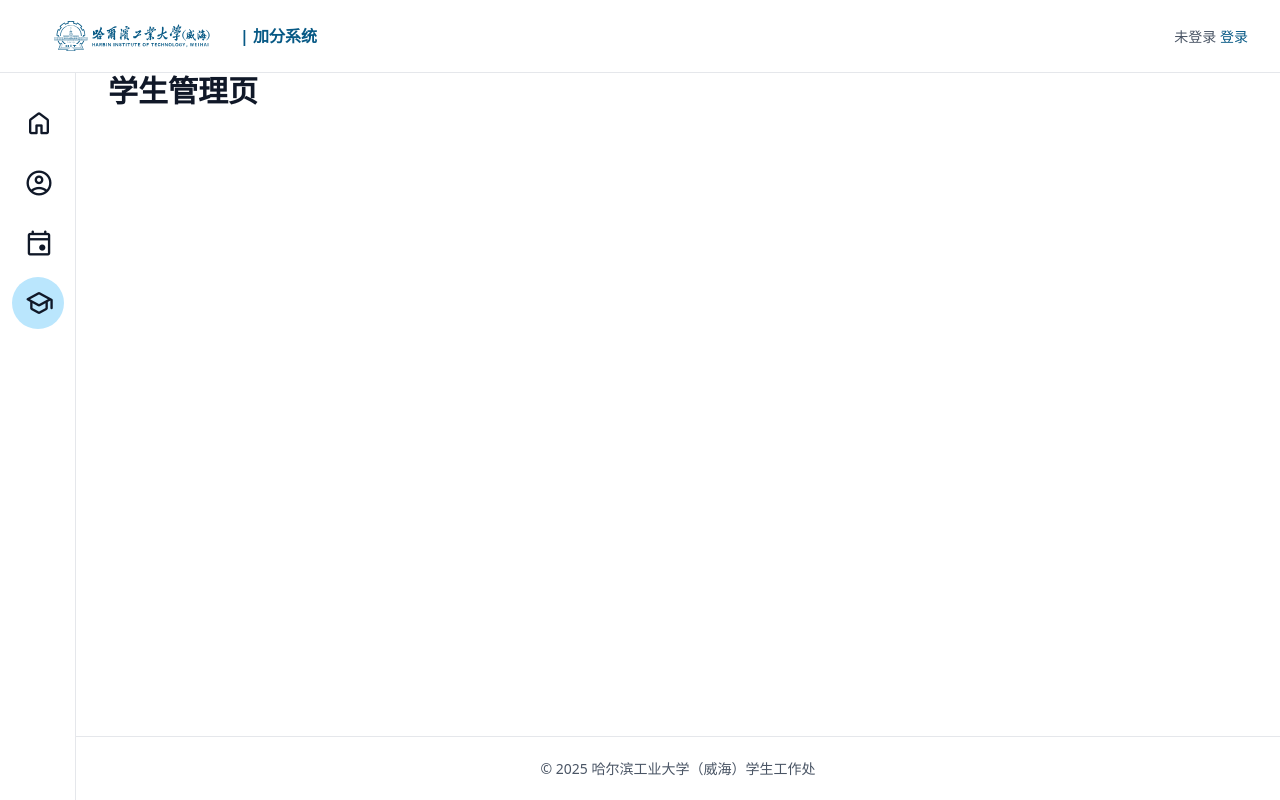
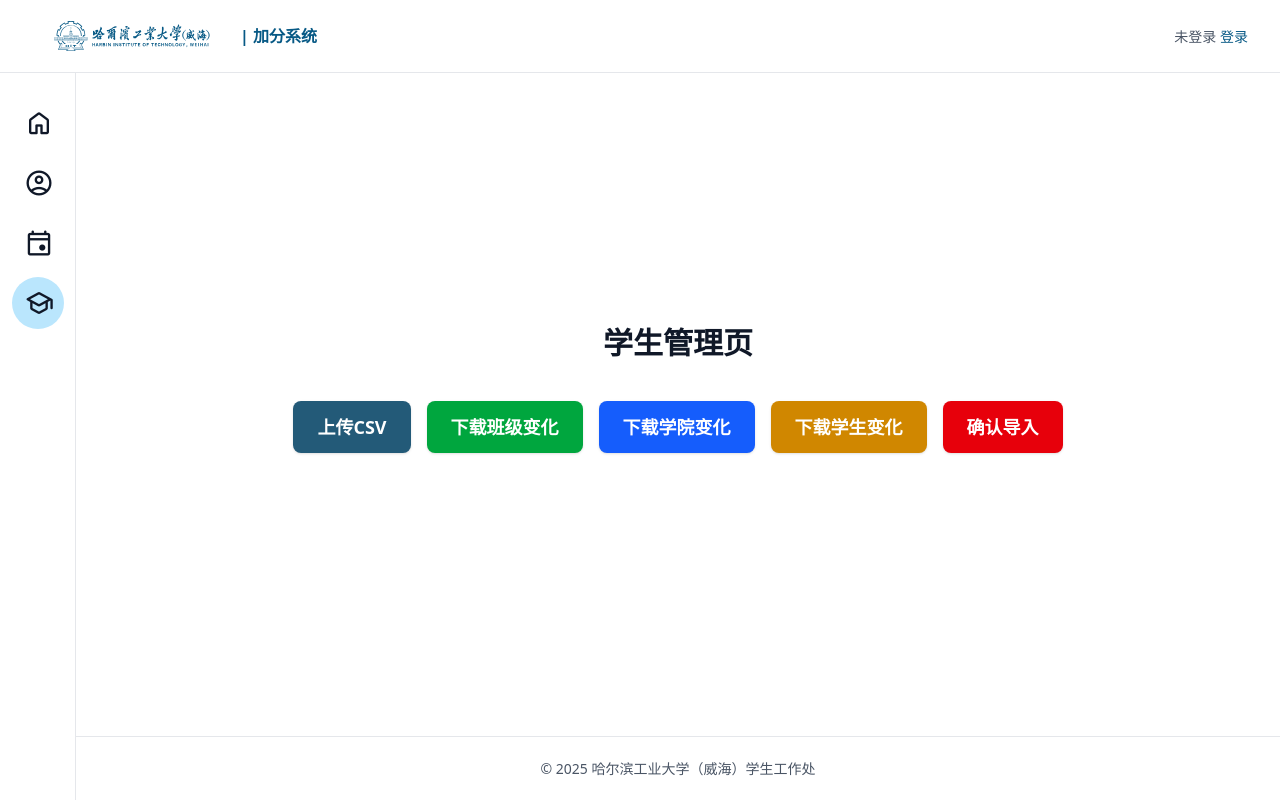
Before and after one commit to isYuAh/frontend, a Vue app: page /dashboard/student in a window 1280 px wide. Built offline with nearby package versions, Linux system fonts and the light colour scheme.

Commit message:
feat(学生管理页): 添加CSV上传和下载功能
添加了CSV文件的上传、下载功能，支持学生、班级和学院数据的导入和导出。通过xlsx库处理CSV文件，并与后端API进行交互，确保数据导入的准确性和完整性。

```diff
--- a/package.json
+++ b/package.json
@@ -18,7 +18,8 @@
         "remark-rehype": "^11.1.2",
         "unified": "^11.0.5",
         "vue": "^3.5.13",
-        "vue-router": "^4.5.0"
+        "vue-router": "^4.5.0",
+        "xlsx": "^0.18.5"
     },
     "devDependencies": {
         "@eslint/js": "^9.21.0",
--- a/src/pages/dashboard-student.vue
+++ b/src/pages/dashboard-student.vue
@@ -1,9 +1,165 @@
 <script setup lang="ts">
 import { setTitle } from '@utils/title';
+import { ref } from 'vue';
+import { devConfig } from '@utils/devConfig';
+import axios from 'axios';
+import * as XLSX from "xlsx";
 
 setTitle('学生管理页');
+
+// 用户类型枚举
+enum UserType {
+  UserSU,
+  UserInstructor,
+  UserLocalOrg,
+  UserLocalCommittee,
+  UserOrg,
+  UserCommittee,
+  UserStudent,
+}
+
+interface Student {
+  id: string;
+  name: string;
+  class: string;
+  college: string;
+}
+
+const students = ref<Student[]>([
+  { id: '20230001', name: '张三', class: '计科2201', college: '计算机科学与技术学院' },
+  { id: '20230002', name: '李四', class: '计科2202', college: '计算机科学与技术学院' },
+  { id: '20230003', name: '王五', class: '自动化2201', college: '自动化学院' },
+]);
+
+const uploading = ref(false);
+const sessionID = ref<string | null>(null);
+const csvData = ref<{classes?: any[]; schools?: any[]; students?: any[]}>({});
+
+function showMessage(msg: string, type: 'success' | 'error' = 'success') {
+  // 这里可以替换为全局消息组件
+  window.alert(msg);
+}
+
+function downloadCSV(data: any[], headers: string[], filename: string) {
+  const ws = XLSX.utils.json_to_sheet(data, { header: headers });
+  const wb = XLSX.utils.book_new();
+  console.log(ws, wb, data);
+  XLSX.utils.book_append_sheet(wb, ws, "Sheet1");
+  const wbout = XLSX.write(wb, { bookType: "csv", type: "array" });
+  const blob = new Blob([wbout], { type: "text/csv;" });
+  const url = URL.createObjectURL(blob);
+  const a = document.createElement("a");
+  a.href = url;
+  a.download = filename;
+  document.body.appendChild(a);
+  a.click();
+  document.body.removeChild(a);
+  URL.revokeObjectURL(url);
+}
+
+async function handleUploadCSV() {
+  const fileInput = document.createElement('input');
+  fileInput.type = 'file';
+  fileInput.accept = '.csv,text/csv';
+  fileInput.onchange = async (e: any) => {
+    const file = e.target.files[0];
+    if (!file) return;
+    uploading.value = true;
+    try {
+      const arrayBuffer = await file.arrayBuffer();
+      const workbook = XLSX.read(arrayBuffer, { type: 'array' });
+      const sheetName = workbook.SheetNames[0];
+      const worksheet = workbook.Sheets[sheetName];
+      const lines: string[][] = XLSX.utils.sheet_to_json(worksheet, { header: 1, blankrows: false });
+      // 过滤掉所有内容为空或仅包含空白的行
+      const filteredLines = lines.filter(row => Array.isArray(row) && row.some(cell => String(cell).trim() !== ""));
+      if (!filteredLines.length) throw new Error('CSV内容为空');
+      const csv = XLSX.utils.sheet_to_csv(XLSX.utils.aoa_to_sheet(filteredLines));
+      const res = await fetch(devConfig.serverEndpoint + '/user/student/import', {
+        method: 'PUT',
+        headers: {
+          'Content-Type': 'application/json'
+        },
+        body: JSON.stringify({ csv })
+      });
+      if (!res.ok) {
+        let errMsg = '未知错误';
+        try {
+          const errData = await res.json();
+          errMsg = errData.message || errMsg;
+        } catch {}
+        throw new Error(errMsg);
+      }
+      const resData = await res.json();
+      sessionID.value = resData.data.sessionID;
+      csvData.value = resData.data;
+      showMessage('上传成功', 'success');
+    } catch (err: any) {
+      showMessage('上传失败: ' + (err?.message || err), 'error');
+    } finally {
+      uploading.value = false;
+    }
+  };
+  fileInput.click();
+}
+
+async function handleConfirm() {
+  if (!sessionID.value) {
+    showMessage('请先上传并获取sessionID', 'error');
+    return;
+  }
+  uploading.value = true;
+  try {
+    const res = await fetch(devConfig.serverEndpoint + '/user/student/import/' + sessionID.value, {
+      method: 'PUT',
+      headers: {
+        'Content-Type': 'application/json'
+      }
+    });
+    if (!res.ok) {
+      let errMsg = '未知错误';
+      try {
+        const errData = await res.json();
+        errMsg = errData.message || errMsg;
+      } catch {}
+      throw new Error(errMsg);
+    }
+    showMessage('确认成功', 'success');
+  } catch (err: any) {
+    showMessage('确认失败: ' + (err?.message || err), 'error');
+  } finally {
+    uploading.value = false;
+  }
+}
+function handleDownload(type: 'classes' | 'schools' | 'students', headers: string[], filename: string) {
+  const data = csvData.value[type];
+  if (!data || !Array.isArray(data) || !data.length) {
+    showMessage('请先上传数据', 'error');
+    return;
+  }
+  downloadCSV(data, headers, filename);
+}
 </script>
 
 <template>
-    <h1 class="text-3xl font-black">学生管理页</h1>
+  <div class="mx-auto w-full px-4 flex flex-col items-center justify-center min-h-[60vh]">
+    <h1 class="text-3xl font-black mb-10">学生管理页</h1>
+    <div class="flex flex-wrap gap-4 justify-center items-center mb-8">
+      <button class="bg-primary text-white px-6 py-3 rounded-lg shadow hover:bg-primary-700 transition-colors font-semibold text-lg" type="button" @click="handleUploadCSV" :disabled="uploading">
+        上传CSV
+      </button>
+      <button class="bg-green-600 text-white px-6 py-3 rounded-lg shadow hover:bg-green-700 transition-colors font-semibold text-lg" type="button" @click="() => handleDownload('classes', ['name','school'], '班级变化.csv')" :disabled="uploading">
+        下载班级变化
+      </button>
+      <button class="bg-blue-600 text-white px-6 py-3 rounded-lg shadow hover:bg-blue-700 transition-colors font-semibold text-lg" type="button" @click="() => handleDownload('schools', ['name'], '学院变化.csv')" :disabled="uploading">
+        下载学院变化
+      </button>
+      <button class="bg-yellow-600 text-white px-6 py-3 rounded-lg shadow hover:bg-yellow-700 transition-colors font-semibold text-lg" type="button" @click="() => handleDownload('students', ['class','oid','name','type'], '学生变化.csv')" :disabled="uploading">
+        下载学生变化
+      </button>
+      <button class="bg-red-600 text-white px-6 py-3 rounded-lg shadow hover:bg-red-700 transition-colors font-semibold text-lg" type="button" @click="handleConfirm" :disabled="uploading">
+        确认导入
+      </button>
+    </div>
+  </div>
 </template>
```
